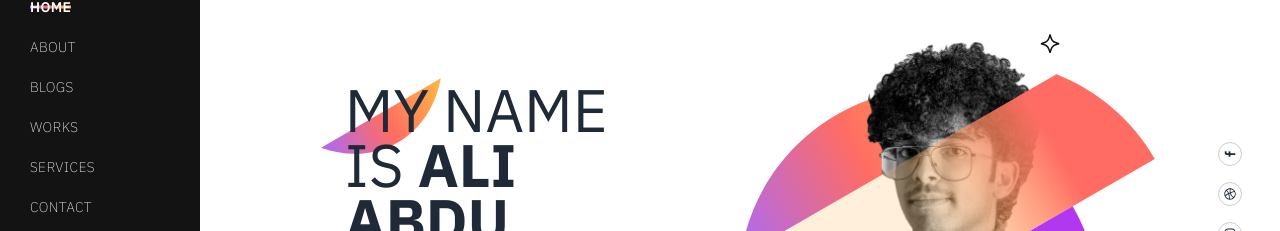
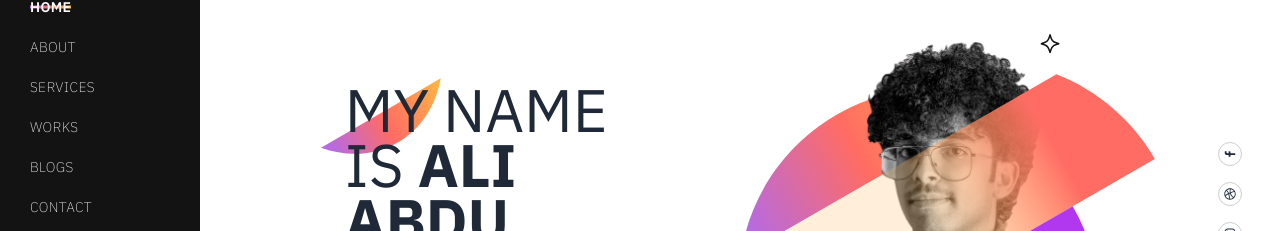
Before and after one commit to HamadBakeel/ali-portfolio, a Next.js app: page / in a window 1280 px wide. Shown: the part 148-379 px from the top of the page. Built offline with nearby package versions, Linux system fonts and the light colour scheme.

Commit message:
fix: reordered sidebar links

```diff
--- a/components/sidebar.tsx
+++ b/components/sidebar.tsx
@@ -21,14 +21,14 @@ const navItems = {
   "/about": {
     name: "about",
   },
-  "/blogs": {
-    name: "blogs",
+  "/services": {
+    name: "services",
   },
   "/works": {
     name: "works",
   },
-  "/services": {
-    name: "services",
+  "/blogs": {
+    name: "blogs",
   },
   "/contact": {
     name: "contact",
```
